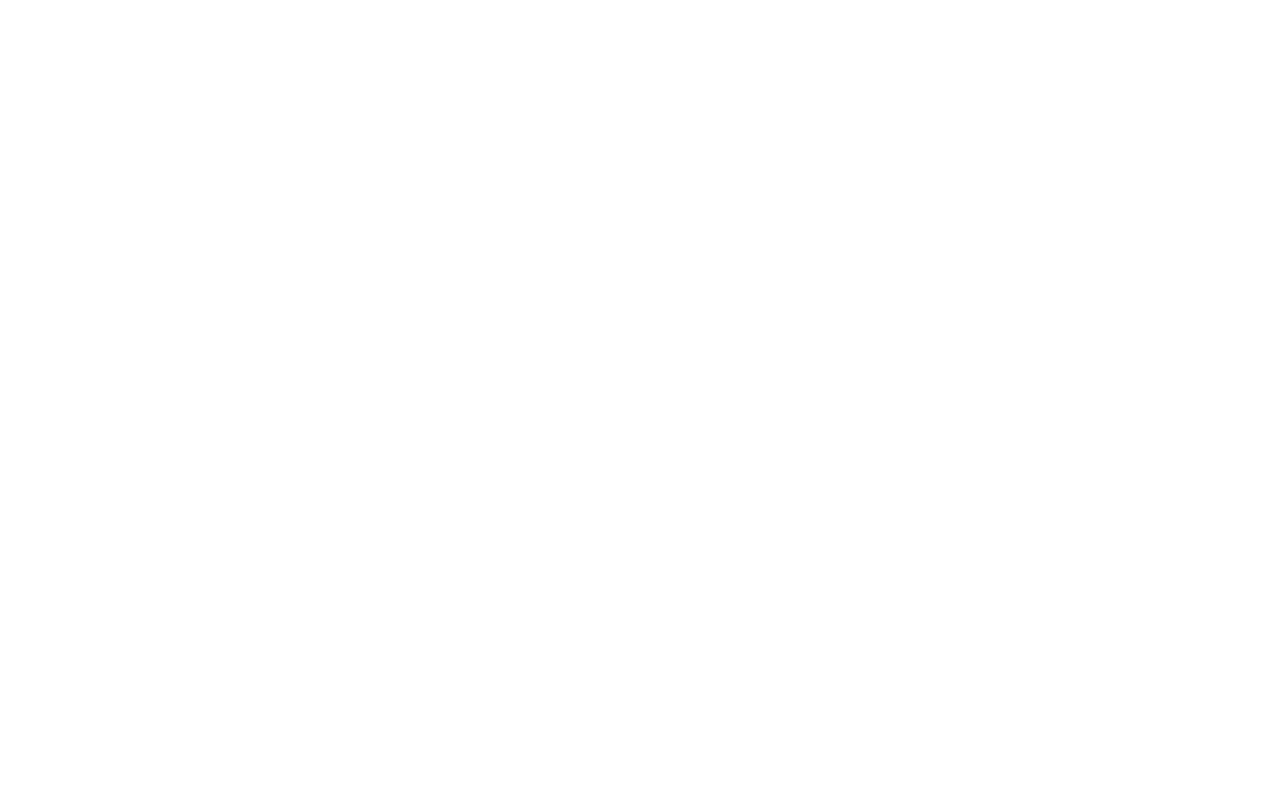
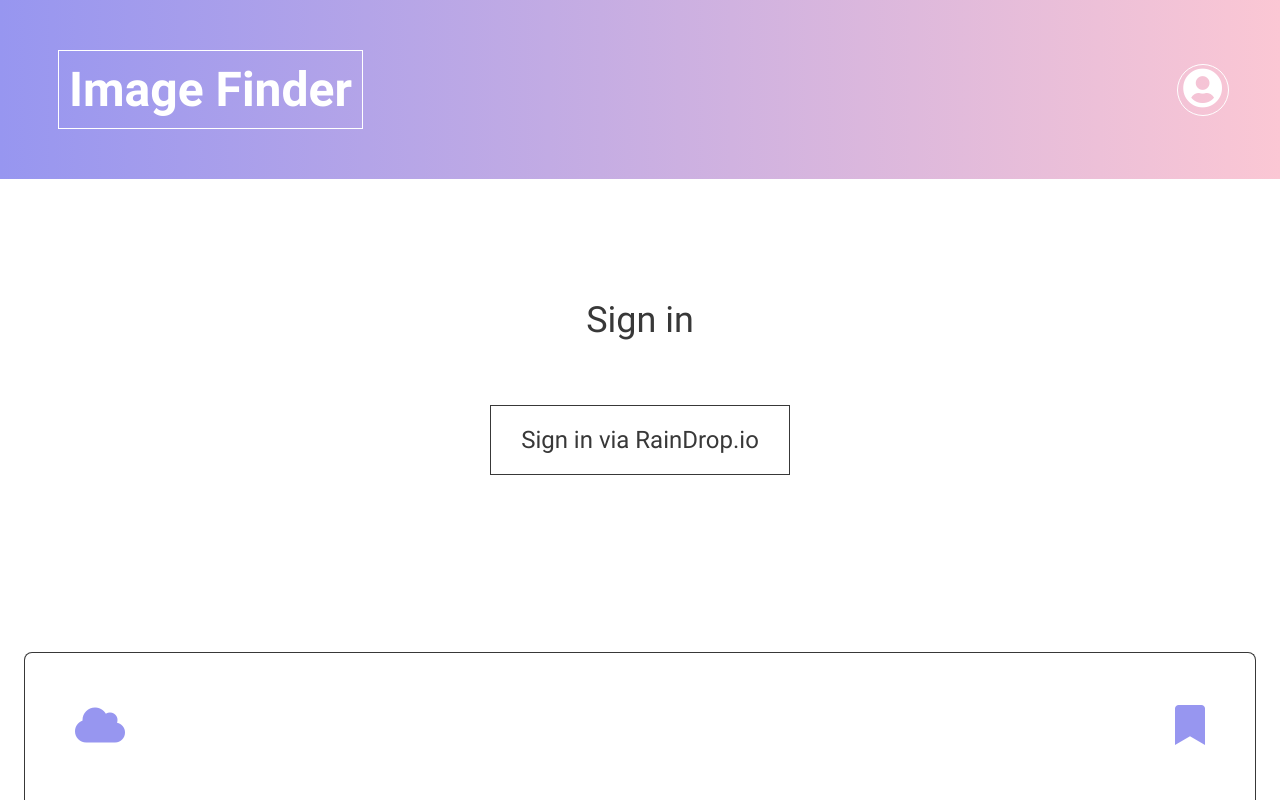
Before and after one commit to leineveber/test-task-elinext, a React (Create React App) app: page /signin in a window 1280 px wide. Built offline with nearby package versions, Linux system fonts and the light colour scheme.

Commit message:
tryed to make auth

```diff
--- /dev/null
+++ b/src/api/getBaseApi.ts
@@ -0,0 +1,13 @@
+const getBaseApi = (src: string, isEncoded: boolean): string => {
+  if (src === 'localhost') {
+    return isEncoded
+      ? 'http%3A%2F%2Flocalhost%3A3000%2Fsignin'
+      : 'http://localhost:3000/signin';
+  } else {
+    return isEncoded
+      ? 'https%3A%2F%2Farmistrice.github.io%2Fsignin'
+      : 'https://armistrice.github.io/signin';
+  }
+};
+
+export default getBaseApi;
--- /dev/null
+++ b/src/api/raindropApi.ts
@@ -0,0 +1,12 @@
+import getBaseApi from './getBaseApi';
+
+export const CLIENT_ID: string = '60ec694880f11a82952b1cb4';
+export const CLIENT_SECRET: string = '963d4d0a-4e97-4f41-9624-198698353c6b';
+export const GRANT_TYPE: string = 'authorization_code';
+
+export const RAINDROP_BASE_API: string = `https://api.raindrop.io/v1/oauth/authorize?client_id=${CLIENT_ID}&redirect_uri=${getBaseApi(
+  'localhost',
+  true
+)}`;
+export const RAINDROP_ACCESS_API: string =
+  'https://raindrop.io/oauth/access_token';
--- a/src/modules/Header/index.tsx
+++ b/src/modules/Header/index.tsx
@@ -13,7 +13,7 @@
       <div className='container'>
         <div className='row'>
           <Logo />
-          <Link className='header__button' to='/signup'>
+          <Link className='header__button' to='/signin'>
             <i className='fas fa-user-circle' />
           </Link>
         </div>
--- /dev/null
+++ b/src/modules/SignInSection/SignInSection.styles.scss
@@ -0,0 +1,10 @@
+@import '../../styles/theme.scss';
+
+.signin-section {
+  background: $background-main;
+
+  &__btn {
+    margin: 0 auto;
+    max-width: 30rem;
+  }
+}
--- /dev/null
+++ b/src/modules/SignInSection/index.tsx
@@ -0,0 +1,52 @@
+import React, { useEffect } from 'react';
+
+// components
+import { useLocation } from 'react-router-dom';
+import Title from '../../components/Title';
+
+// api
+import http from '../../api/http';
+import {
+  CLIENT_ID,
+  CLIENT_SECRET,
+  RAINDROP_BASE_API,
+} from '../../api/raindropApi';
+import getBaseApi from '../../api/getBaseApi';
+
+// styles
+import './SignInSection.styles.scss';
+
+const SignInSection: React.FC = (): React.ReactElement => {
+  const location = useLocation();
+
+  useEffect(() => {
+    if (location.search) {
+      const code: string = location.search.slice(6);
+
+      http({
+        method: 'post',
+        url: RAINDROP_BASE_API,
+        data: {
+          code,
+          client_id: CLIENT_ID,
+          redirect_uri: getBaseApi('localhost', false),
+          client_secret: CLIENT_SECRET,
+          grant_type: 'authorization_code',
+        },
+      });
+    }
+  }, []);
+
+  return (
+    <section className='signin-section'>
+      <div className='container'>
+        <Title text='Sign in' />
+        <a className='signin-section__btn button' href={RAINDROP_BASE_API}>
+          Sign in via RainDrop.io
+        </a>
+      </div>
+    </section>
+  );
+};
+
+export default SignInSection;
--- /dev/null
+++ b/src/pages/SignInPage/index.tsx
@@ -0,0 +1,18 @@
+import React from 'react';
+
+// modules
+import Header from '../../modules/Header';
+import Footer from '../../modules/Footer';
+import SignInSection from '../../modules/SignInSection';
+
+const SignInPage: React.FC = (): React.ReactElement => {
+  return (
+    <>
+      <Header />
+      <SignInSection />
+      <Footer />
+    </>
+  );
+};
+
+export default SignInPage;
--- a/src/pages/SignUpPage/index.tsx
+++ /dev/null
@@ -1,11 +0,0 @@
-import React from 'react';
-
-const SignUpPage: React.FC = (): React.ReactElement => {
-  return (
-    <section className='signup'>
-      <div className='container'></div>
-    </section>
-  );
-};
-
-export default SignUpPage;
--- a/src/routing/AppRouter.tsx
+++ b/src/routing/AppRouter.tsx
@@ -6,14 +6,14 @@
 // pages
 import MainPage from '../pages/MainPage';
 import BookmarksPage from '../pages/BookmarksPage';
-import SignUpPage from '../pages/SignUpPage';
+import SignInPage from '../pages/SignInPage';
 
 const AppRouter: React.FC = (): React.ReactElement => {
   return (
     <Switch>
       <Route exact path='/' component={MainPage} />
       <Route path='/bookmarks' component={BookmarksPage} />
-      <Route path='/signup' component={SignUpPage} />
+      <Route path='/signin' component={SignInPage} />
     </Switch>
   );
 };
```
